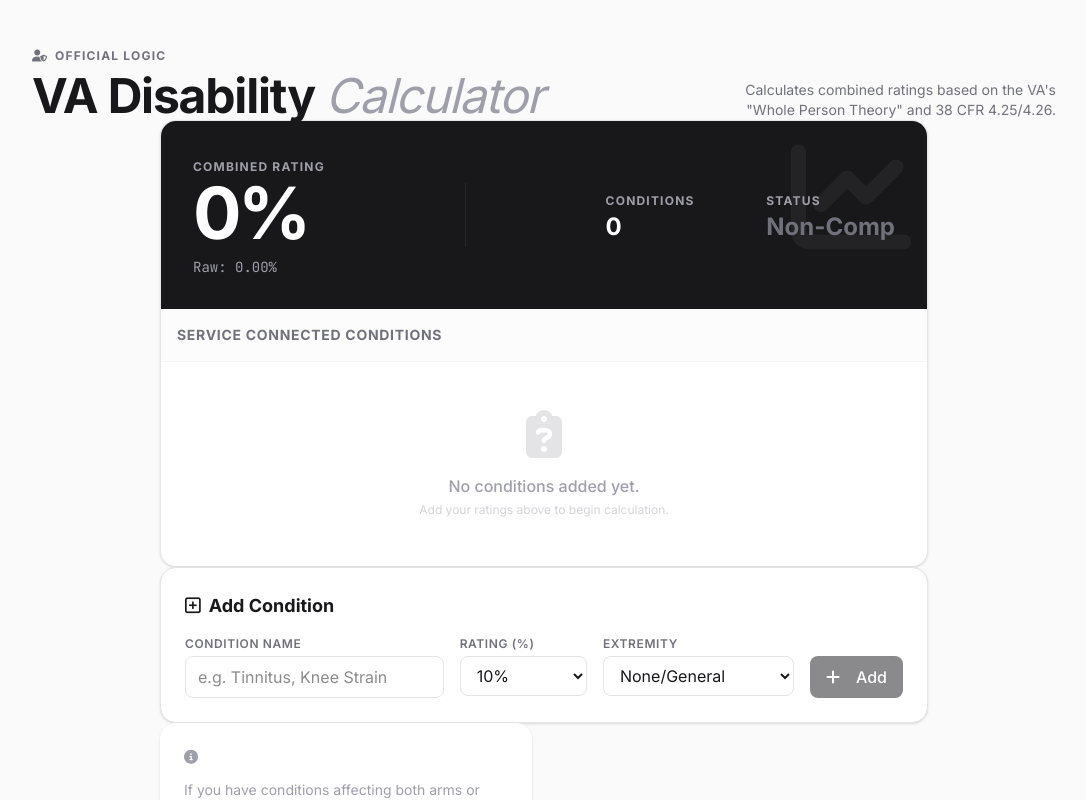
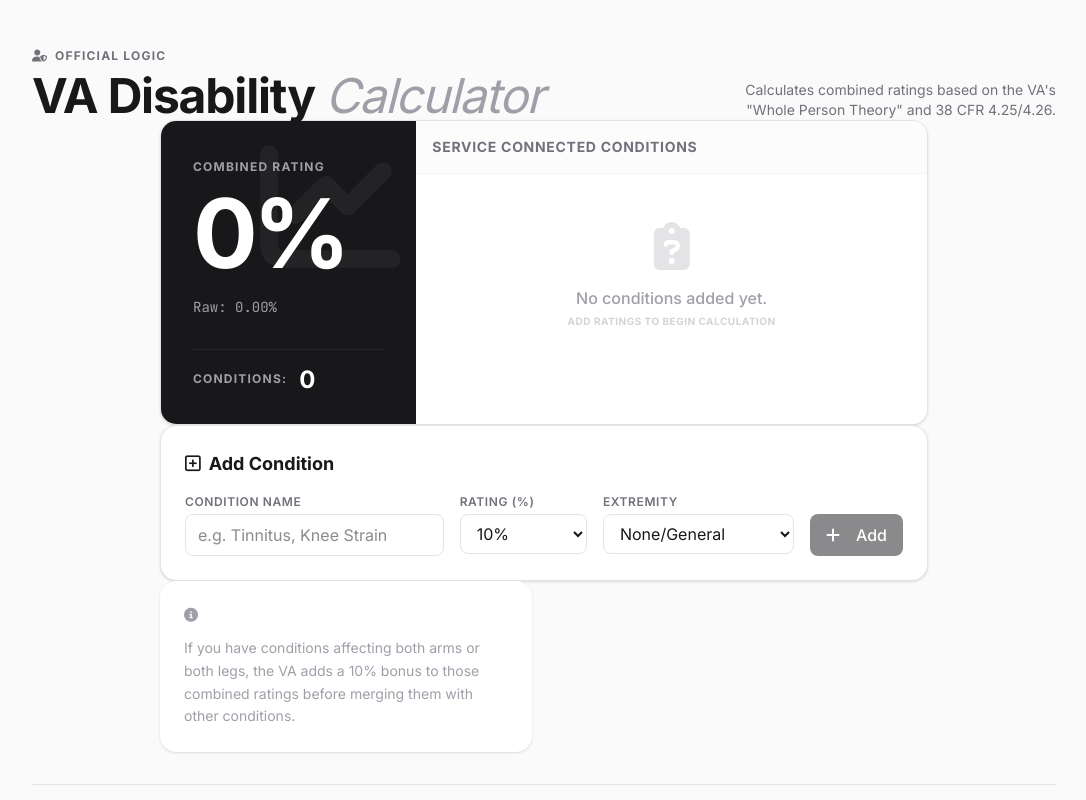
Before and after one commit to bhartman21/va-disability-calculator, an Angular app: page / in a window 1280 px wide. Shown: the top 800 px of the page, without its empty margins (96-1182 px from the left). Built offline with nearby package versions, Linux system fonts and the light colour scheme.

Commit message:
style: tighten condition rows and move percentages to right

```diff
--- a/src/app/components/conditions-list/conditions-list.component.html
+++ b/src/app/components/conditions-list/conditions-list.component.html
@@ -1,94 +1,96 @@
-<div class="card overflow-hidden border-2 border-zinc-900">
-  <!-- Top Summary Header -->
-  <div class="p-8 bg-zinc-900 text-white relative">
+<div class="card overflow-hidden border-2 border-zinc-900 grid grid-cols-1 md:grid-cols-3">
+
+  <!-- Left Side: Summary (1/3) -->
+  <div class="p-8 bg-zinc-900 text-white relative md:col-span-1 flex flex-col justify-center">
     <div class="absolute top-0 right-0 p-4 opacity-5 pointer-events-none">
-      <i class="fa-solid fa-chart-line" style="font-size: 120px;"></i>
+      <i class="fa-solid fa-chart-line" style="font-size: 140px;"></i>
     </div>
 
-    <div class="flex flex-col md:flex-row justify-between items-center gap-8 relative z-10">
-      <div class="text-center md:text-left">
-        <span class="text-xs font-bold uppercase tracking-widest text-zinc-400">Combined Rating</span>
-        <div class="text-7xl font-bold tracking-tighter text-white">
-          {{ store.result().combinedRating }}%
-        </div>
-        <div class="mt-2 flex items-center gap-2 justify-center md:justify-start">
-          <span class="text-sm font-mono text-zinc-400">Raw: {{ store.result().rawPercentage | number:'1.2-2' }}%</span>
-          @if (store.result().hasBilateralFactor) {
-            <span class="bg-emerald-500/20 text-emerald-400 border border-emerald-500/30 text-[10px] font-bold px-2 py-0.5 rounded-full uppercase">Bilateral Applied</span>
-          }
-        </div>
+    <div class="relative z-10 text-center md:text-left">
+      <span class="text-xs font-bold uppercase tracking-widest text-zinc-400">Combined Rating</span>
+      <div class="text-7xl lg:text-8xl font-black tracking-tighter text-white leading-none mt-2">
+        {{ store.result().combinedRating }}%
       </div>
 
-      <div class="h-px w-full md:h-16 md:w-px bg-zinc-800"></div>
+      <div class="mt-4 flex gap-3 text-sm font-mono text-zinc-400 items-center justify-center md:justify-start">
+        <span>Raw: {{ store.result().rawPercentage | number:'1.2-2' }}%</span>
+        @if (store.result().hasBilateralFactor) {
+          <span class="bg-emerald-500/20 text-emerald-400 border border-emerald-500/30 text-[10px] font-bold px-2 py-0.5 rounded-full uppercase">Bilateral Applied</span>
+        }
+      </div>
 
-      <div class="grid grid-cols-2 gap-8 text-center md:text-left">
-        <div>
-          <span class="text-xs font-bold uppercase tracking-widest text-zinc-400">Conditions</span>
-          <div class="text-2xl font-bold text-white">{{ store.disabilities().length }}</div>
-        </div>
-        <div>
-          <span class="text-xs font-bold uppercase tracking-widest text-zinc-400">Status</span>
-          <div class="text-2xl font-bold" [class.text-emerald-400]="store.result().combinedRating >= 10" [class.text-zinc-500]="store.result().combinedRating < 10">
-            {{ store.result().combinedRating >= 10 ? 'Compensable' : 'Non-Comp' }}
-          </div>
+      <div class="mt-8 pt-4 border-t border-zinc-800">
+        <div class="flex items-center justify-center md:justify-start gap-3">
+          <span class="text-xs font-bold uppercase tracking-widest text-zinc-400">Conditions:</span>
+          <div class="text-2xl font-black text-white leading-none mt-0.5">{{ store.disabilities().length }}</div>
         </div>
       </div>
     </div>
   </div>
 
-  <!-- Service Connected Conditions List -->
-  <div class="bg-white">
-    <div class="p-4 border-b border-zinc-100 flex justify-between items-center bg-zinc-50/50">
+  <!-- Right Side: Conditions List (2/3) -->
+  <div class="bg-white md:col-span-2 flex flex-col max-h-[450px]">
+    <div class="p-4 border-b border-zinc-100 flex justify-between items-center bg-zinc-50/50 flex-shrink-0">
       <h2 class="text-sm font-bold uppercase tracking-wider text-zinc-500">Service Connected Conditions</h2>
       @if (store.disabilities().length > 0) {
-        <button (click)="store.clearAll()" class="text-xs font-medium text-red-600 hover:text-red-700 flex items-center gap-1">
+        <button (click)="store.clearAll()" class="text-xs font-medium text-red-600 hover:text-red-700 flex items-center gap-1 transition-colors">
           <i class="fa-solid fa-broom text-sm"></i>
           Clear All
         </button>
       }
     </div>
 
-    <div class="divide-y divide-zinc-100">
+    <div class="divide-y divide-zinc-100 overflow-y-auto flex-grow custom-scrollbar">
       @for (d of store.disabilities(); track d.id) {
-        <div class="p-4 flex items-center justify-between hover:bg-zinc-50 transition-colors group" [class.bg-yellow-50]="d.isModified">
+        <div class="p-2 sm:p-3 flex items-center justify-between hover:bg-zinc-50 transition-colors group" [class.bg-yellow-50]="d.isModified">
           @if (editingId() === d.id) {
             <div class="flex flex-1 flex-wrap items-center gap-2">
-              <input class="input-field flex-grow min-w-[150px]" [(ngModel)]="editName">
-              <select class="input-field w-24" [(ngModel)]="editRating">
+              <input class="input-field flex-grow min-w-[120px] text-sm py-1.5 px-2" [(ngModel)]="editName">
+              <select class="input-field w-20 text-sm py-1.5 px-2" [(ngModel)]="editRating">
                 @for (r of availableRatings; track r) { <option [value]="r">{{ r }}%</option> }
               </select>
-              <select class="input-field w-40" [(ngModel)]="editExtremity">
+              <select class="input-field w-32 text-sm py-1.5 px-2" [(ngModel)]="editExtremity">
                 @for (opt of extremityOptions; track opt.value) { <option [value]="opt.value">{{ opt.label }}</option> }
               </select>
-              <button (click)="saveEdit(d)" class="btn-primary p-2"><i class="fa-solid fa-check"></i></button>
-              <button (click)="cancelEdit()" class="btn-secondary p-2"><i class="fa-solid fa-xmark"></i></button>
+              <div class="flex gap-1 ml-auto">
+                <button (click)="saveEdit(d)" class="btn-primary p-1.5 px-2.5"><i class="fa-solid fa-check text-xs"></i></button>
+                <button (click)="cancelEdit()" class="btn-secondary p-1.5 px-2.5"><i class="fa-solid fa-xmark text-xs"></i></button>
+              </div>
             </div>
           } @else {
-            <div class="flex items-center gap-4">
-              <div class="w-12 h-12 rounded-xl bg-zinc-100 flex items-center justify-center font-bold text-zinc-600 relative">
-                {{ d.rating }}%
-                @if (d.isModified) {
-                  <span class="absolute -top-1 -right-1 w-3 h-3 bg-yellow-400 rounded-full border-2 border-white"></span>
-                }
+            <!-- Left side: Icons + Name -->
+            <div class="flex items-center gap-2 sm:gap-4 flex-grow overflow-hidden pl-1">
+
+              <!-- Action Icons -->
+              <div class="flex flex-col items-center justify-center gap-[2px] text-zinc-300 flex-shrink-0">
+                <button (click)="startEdit(d)" class="p-1 hover:text-zinc-600 transition-colors" title="Edit Condition"><i class="fa-solid fa-pen-to-square text-[10px]"></i></button>
+                <button (click)="store.removeDisability(d.id)" class="p-1 hover:text-red-500 transition-colors" title="Remove Condition"><i class="fa-regular fa-trash-can text-[10px]"></i></button>
               </div>
-              <div>
-                <h3 class="font-bold text-zinc-900">{{ d.name }}</h3>
-                <div class="flex items-center gap-2">
-                  <span class="text-xs text-zinc-400 font-mono uppercase">{{ d.extremity === 'none' ? 'General' : d.extremity.replace('-', ' ') }}</span>
+
+              <!-- Condition Name & Details -->
+              <div class="flex-grow min-w-0">
+                <h3 class="font-bold text-zinc-800 text-sm truncate" [title]="d.name">{{ d.name }}</h3>
+                <div class="flex items-center gap-2 mt-px">
+                  <span class="text-[10px] text-zinc-400 font-mono uppercase truncate">{{ d.extremity === 'none' ? 'General' : d.extremity.replace('-', ' ') }}</span>
                 </div>
               </div>
+
             </div>
-            <div class="flex items-center gap-2 opacity-0 group-hover:opacity-100 transition-opacity">
-              <button (click)="startEdit(d)" class="p-2 text-zinc-300 hover:text-zinc-600"><i class="fa-solid fa-pen-to-square"></i></button>
-              <button (click)="store.removeDisability(d.id)" class="p-2 text-zinc-300 hover:text-red-600"><i class="fa-regular fa-trash-can"></i></button>
+
+            <!-- Right side: Rating % -->
+            <div class="w-[42px] h-[42px] sm:w-[46px] sm:h-[46px] flex-shrink-0 rounded-[10px] bg-zinc-100 flex items-center justify-center font-bold text-zinc-600 relative ml-2 shadow-sm border border-black/5">
+              {{ d.rating }}%
+              @if (d.isModified) {
+                <span class="absolute -top-[3px] -right-[3px] w-2.5 h-2.5 bg-yellow-400 rounded-full border-2 border-white"></span>
+              }
             </div>
           }
         </div>
       } @empty {
-        <div class="p-12 text-center">
+        <div class="p-12 text-center flex flex-col items-center justify-center">
           <i class="fa-solid fa-clipboard-question text-zinc-200 text-5xl"></i>
           <p class="mt-4 text-zinc-400 font-medium">No conditions added yet.</p>
-          <p class="text-xs text-zinc-300 mt-1">Add your ratings above to begin calculation.</p>
+          <p class="text-[10px] text-zinc-300 mt-1 uppercase tracking-wider font-bold">Add ratings to begin calculation</p>
         </div>
       }
     </div>
--- a/src/styles.css
+++ b/src/styles.css
@@ -49,3 +49,18 @@
 .label {
   @apply block text-xs font-semibold text-zinc-500 uppercase tracking-wider mb-1;
 }
+
+/* Custom Scrollbar */
+.custom-scrollbar::-webkit-scrollbar {
+  width: 6px;
+}
+.custom-scrollbar::-webkit-scrollbar-track {
+  background: transparent;
+}
+.custom-scrollbar::-webkit-scrollbar-thumb {
+  background-color: #e4e4e7; /* zinc-200 */
+  border-radius: 10px;
+}
+.custom-scrollbar::-webkit-scrollbar-thumb:hover {
+  background-color: #d4d4d8; /* zinc-300 */
+}
```
Also changed, not shown: 1 other file (tests, documents, lock files or other folders).
